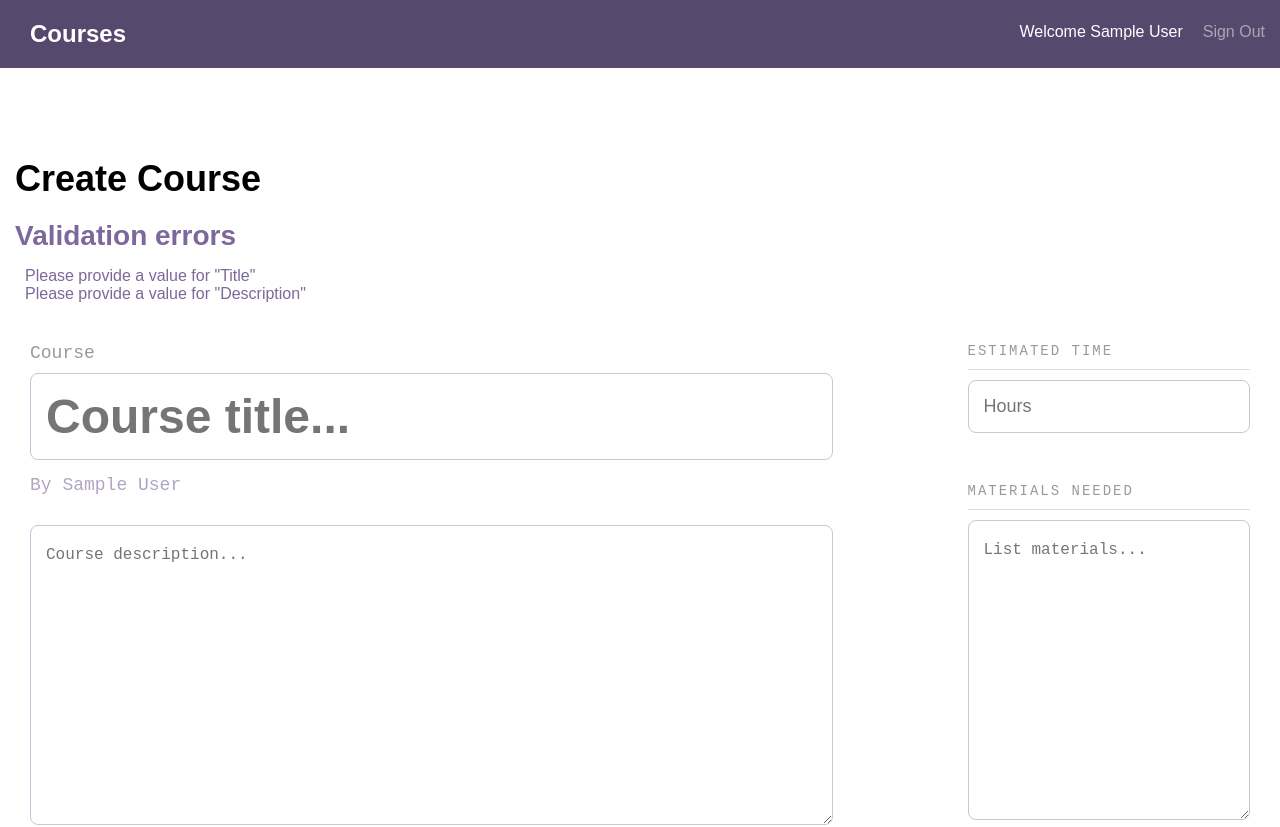
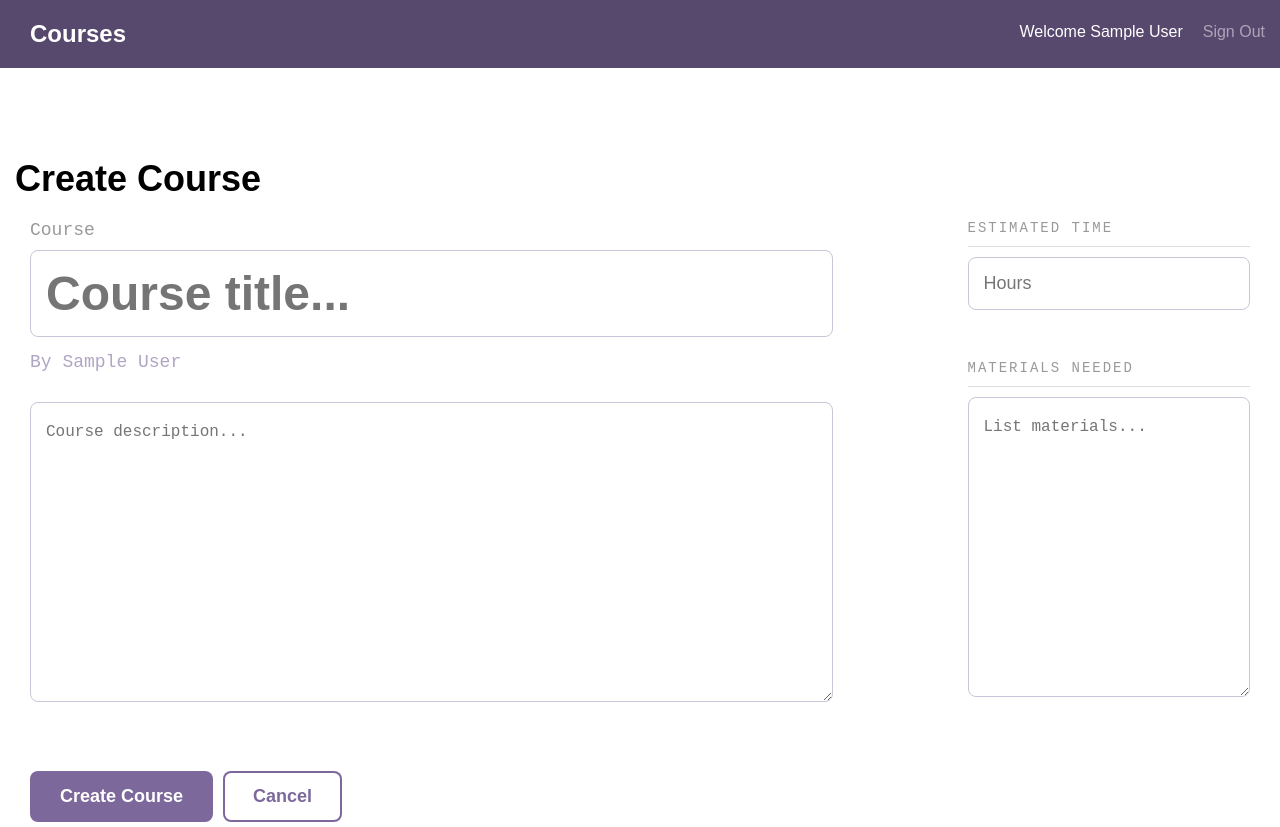
Before and after one commit to dohill06/techdegree-project-10, a React (Create React App) app in the folder client/: page /courses/create in a window 1280 px wide. Shown: the top 827 px of the page. Built offline with nearby package versions, Linux system fonts and the light colour scheme; sample sign-in values are in the browser's storage.

Commit message:
Set up validation on create course

```diff
--- a/client/src/components/CreateCourse.js
+++ b/client/src/components/CreateCourse.js
@@ -2,6 +2,7 @@ import React, { Component } from 'react';
 import { Link } from 'react-router-dom';
 import { Consumer } from './Context';
 import axios from 'axios';
+import ValidationErrors from './ValidationErrors'
 
 
 class CreateCourse extends Component {
@@ -10,7 +11,7 @@ class CreateCourse extends Component {
         description: '',
         estimatedTime: '',
         materialsNeeded: '',
-        error: {}
+        validationErrors: []
     }
 
     createCourse = user => {
@@ -41,7 +42,9 @@ class CreateCourse extends Component {
         }).then(() => {
             this.props.history.push('/');
         }).catch(err => {
-            console.log(err.response);
+            this.setState({
+                validationErrors: err.response.data.message
+            })
         });
     };
 
@@ -64,15 +67,10 @@ class CreateCourse extends Component {
             <div className="bounds course--detail">
                 <h1>Create Course</h1>
                 <div>
-                    <div>
-                        <h2 className="validation--errors--label">Validation errors</h2>
-                        <div className="validation-errors">
-                            <ul>
-                                <li>Please provide a value for "Title"</li>
-                                <li>Please provide a value for "Description"</li>
-                            </ul>
-                        </div>
-                    </div>
+                    {this.state.validationErrors.length === 0 ?
+                        ('') :
+                    (<ValidationErrors errors={this.state.validationErrors} />)
+                    }
                     <Consumer>
                         {({ user }) => (
                             <form onSubmit={e => {this.onSubmit(e, user)}}>
```
